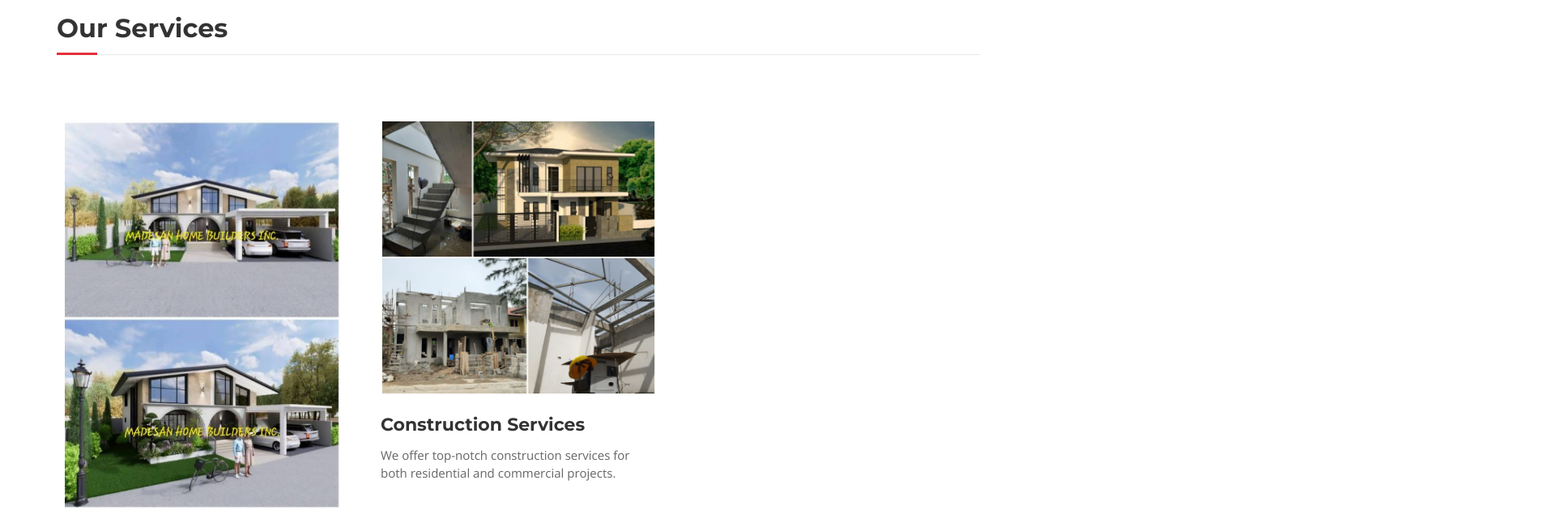
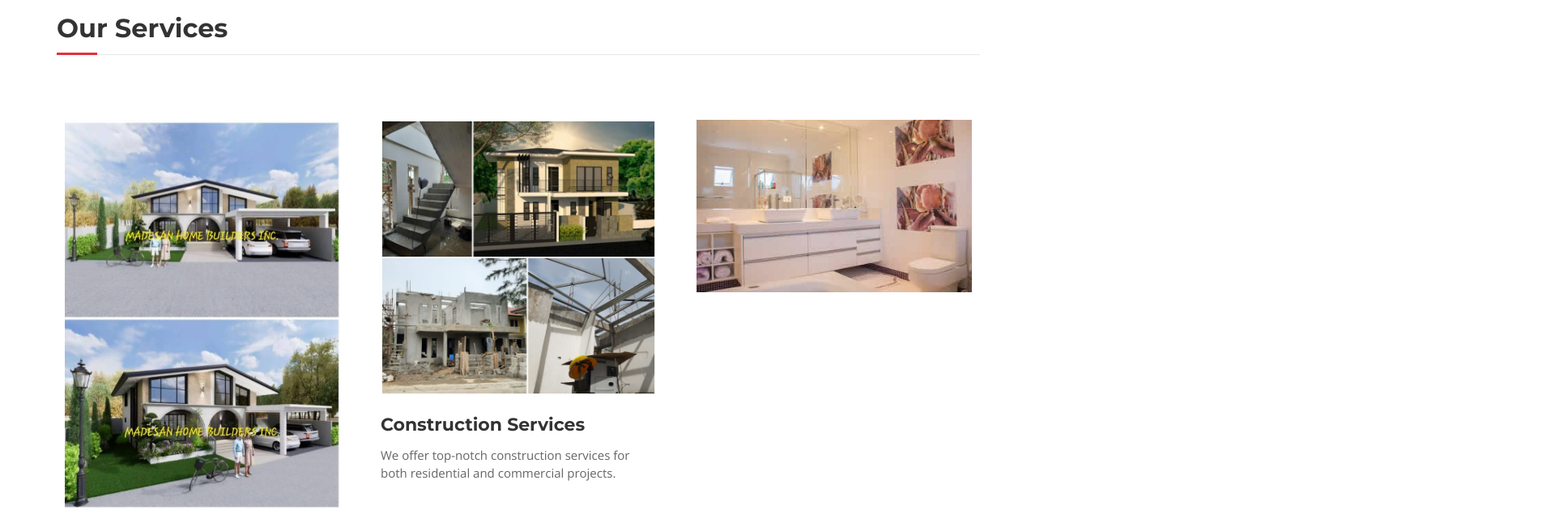
Before and after one commit to Saveaj/MADESAN1, a plain HTML site: page index.html in a window 1280 px wide. Shown: the part 2200-2830 px from the top of the page at 81% size, 1920 px wide, since content can reach past the window. Drawn offline with nearby package versions, Linux system fonts and the light colour scheme.

Commit message:
Minor change

```diff
--- a/index.html
+++ b/index.html
@@ -152,10 +152,10 @@
           <p>We offer top-notch construction services for both residential and commercial projects.</p>
         </div>
       </div>
-     <!-- <div class="col-md-4">
-        <div class="service-media"> <img src="img/services/MADESANCAMP.jpg" alt=" "> </div>
+     <div class="col-md-4">
+        <div class="service-media"> <img src="img/services/service-3.jpg" alt=" "> </div>
         <div class="service-desc">
-          <h3>Beach Resort</h3>
+          <!-- <h3>Beach Resort</h3>
           <p>Get ready to experience the perfect blend of relaxation and adventure! CAMP MADESAN is coming soon—offering a serene getaway with stunning ocean views, luxurious accommodations, with different amenities. Stay tuned!</p>
         -->
         </div>
```
